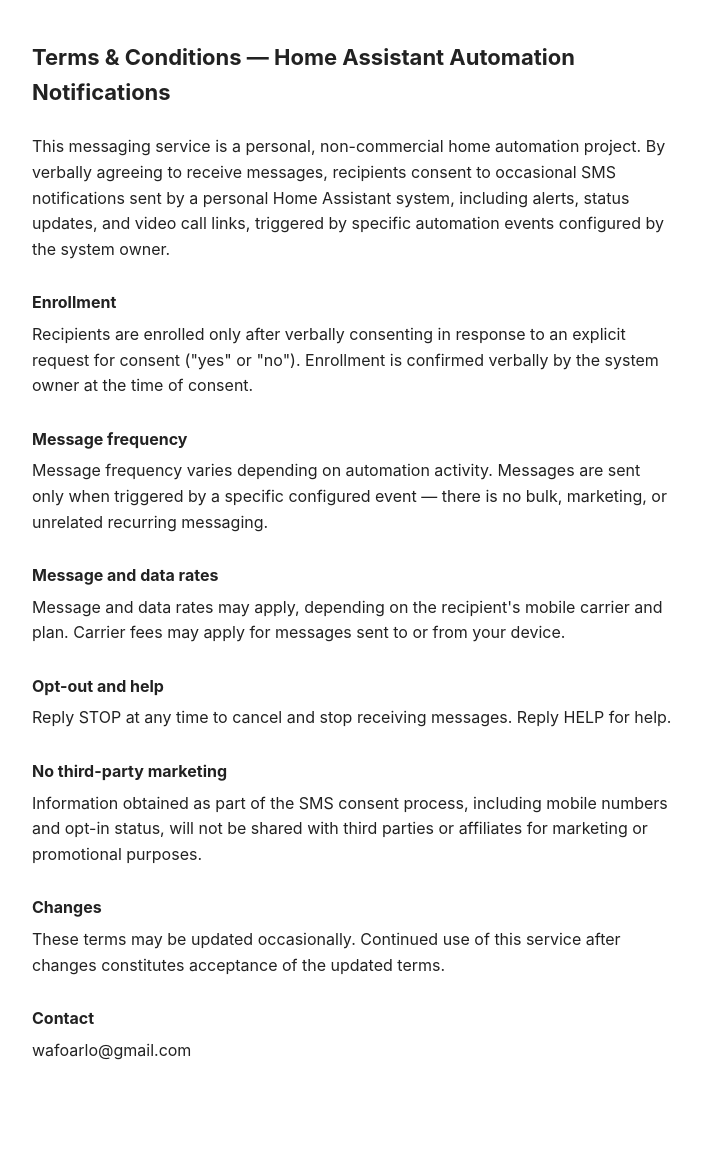
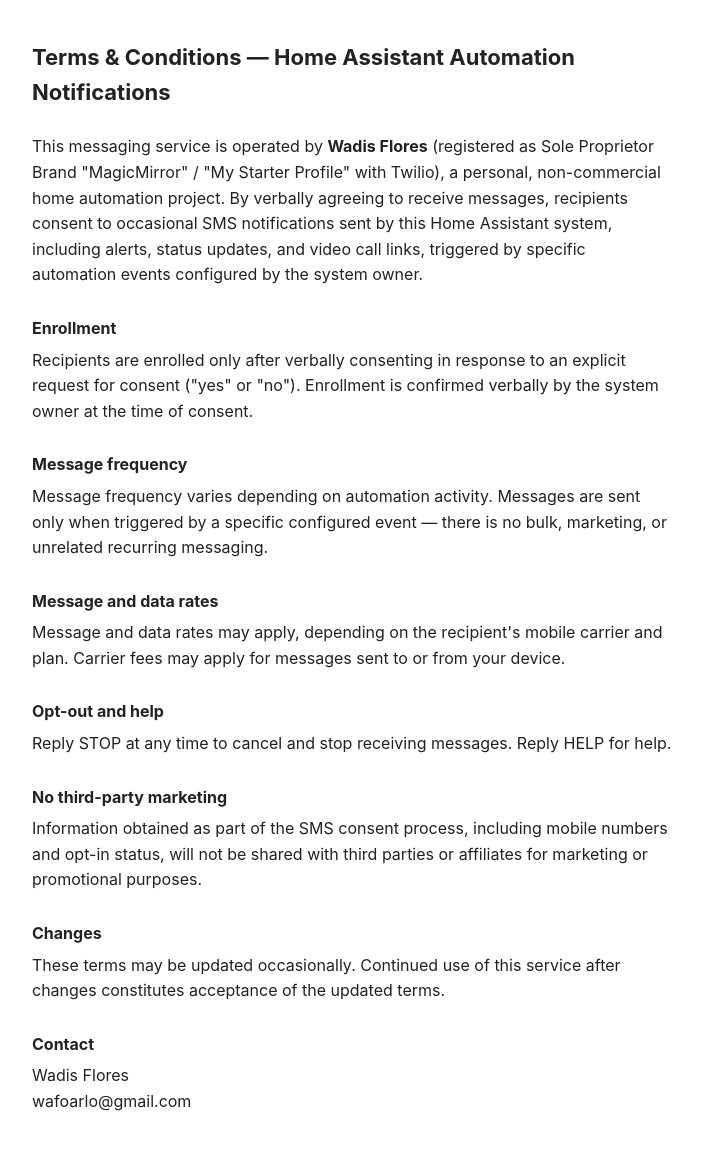
Before and after one commit to wafoarlo/magiccall, a plain HTML site: page terms.html in a window 1280 px wide. Shown: the whole page, without its empty margins (288-989 px from the left). Before the commit the page ends 1103 px from the top, so only its background shows below. Drawn offline with Linux system fonts and the light colour scheme.

Commit message:
Update terms and conditions with operator details

```diff
--- a/terms.html
+++ b/terms.html
@@ -22,7 +22,7 @@
 
 <h1>Terms & Conditions — Home Assistant Automation Notifications</h1>
 
-<p>This messaging service is a personal, non-commercial home automation project. By verbally agreeing to receive messages, recipients consent to occasional SMS notifications sent by a personal Home Assistant system, including alerts, status updates, and video call links, triggered by specific automation events configured by the system owner.</p>
+<p>This messaging service is operated by <strong>Wadis Flores</strong> (registered as Sole Proprietor Brand "MagicMirror" / "My Starter Profile" with Twilio), a personal, non-commercial home automation project. By verbally agreeing to receive messages, recipients consent to occasional SMS notifications sent by this Home Assistant system, including alerts, status updates, and video call links, triggered by specific automation events configured by the system owner.</p>
 
 <h2>Enrollment</h2>
 <p>Recipients are enrolled only after verbally consenting in response to an explicit request for consent ("yes" or "no"). Enrollment is confirmed verbally by the system owner at the time of consent.</p>
@@ -43,7 +43,7 @@
 <p>These terms may be updated occasionally. Continued use of this service after changes constitutes acceptance of the updated terms.</p>
 
 <h2>Contact</h2>
-<p>wafoarlo@gmail.com</p>
+<p>Wadis Flores<br>wafoarlo@gmail.com</p>
 
 </body>
 </html>
```
